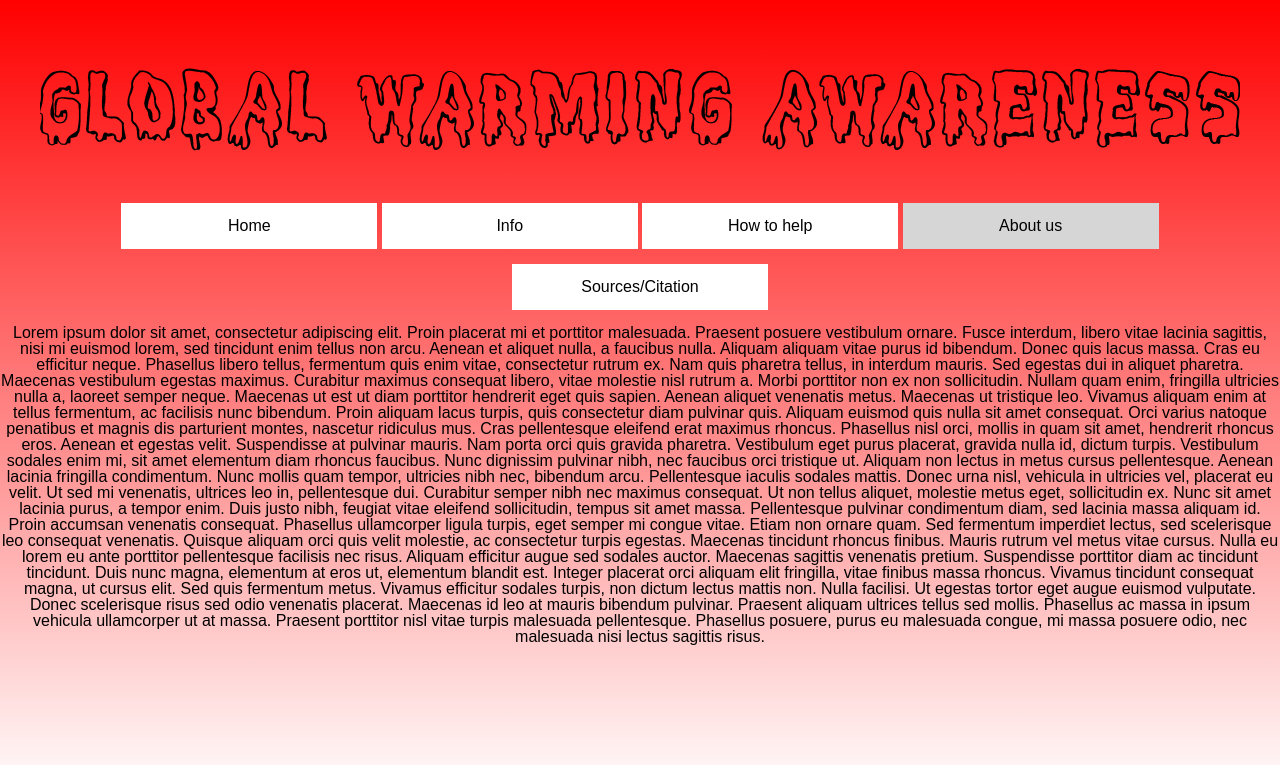
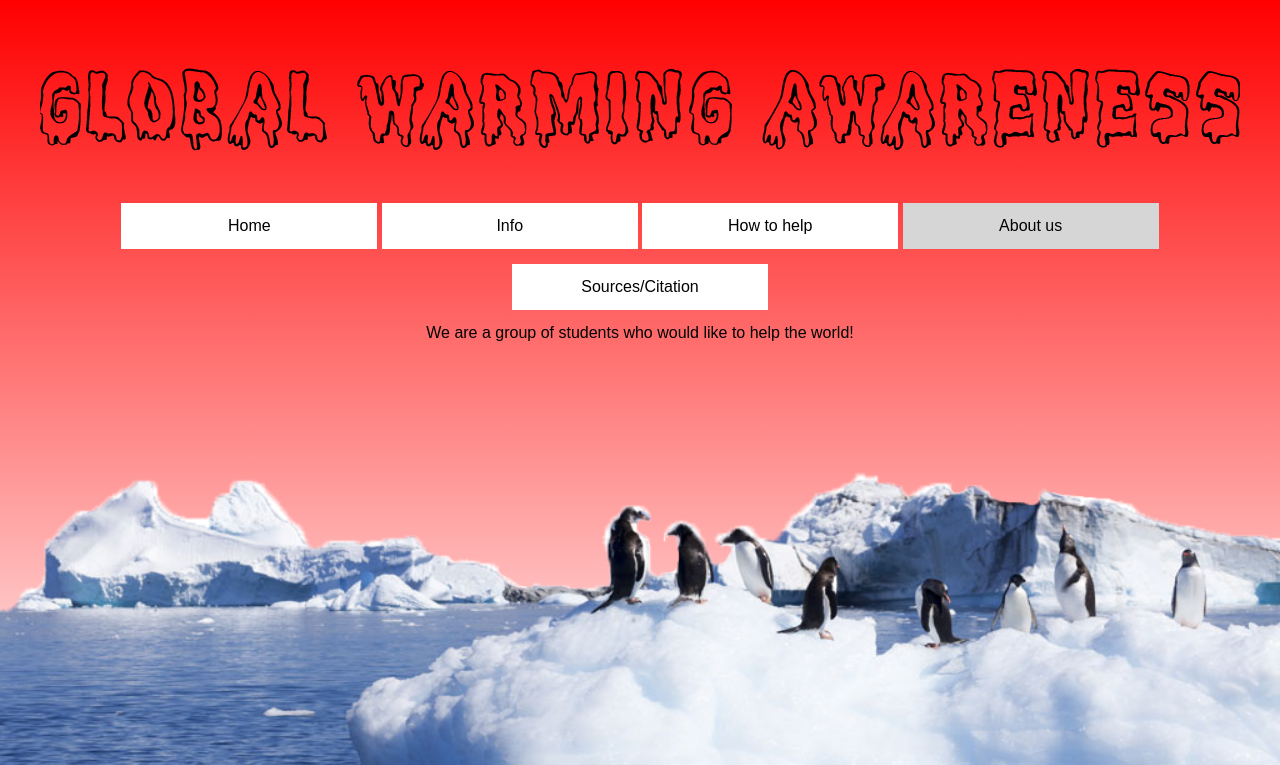
Before and after one commit to TheOverlord23/globalwarming.github.io, a plain HTML site: page about.html in a window 1280 px wide. Shown: the top 765 px of the page. Drawn offline with Linux system fonts and the light colour scheme.

Commit message:
Update about.html

```diff
--- a/about.html
+++ b/about.html
@@ -15,15 +15,7 @@
                 <a class="button" href="sources.html">Sources/Citation</a>
             </nav>
             <p>
-                Lorem ipsum dolor sit amet, consectetur adipiscing elit. Proin placerat mi et porttitor malesuada. Praesent posuere vestibulum ornare. Fusce interdum, libero vitae lacinia sagittis, nisi mi euismod lorem, sed tincidunt enim tellus non arcu. Aenean et aliquet nulla, a faucibus nulla. Aliquam aliquam vitae purus id bibendum. Donec quis lacus massa. Cras eu efficitur neque. Phasellus libero tellus, fermentum quis enim vitae, consectetur rutrum ex. Nam quis pharetra tellus, in interdum mauris. Sed egestas dui in aliquet pharetra. Maecenas vestibulum egestas maximus.   Curabitur maximus consequat libero, vitae molestie nisl rutrum a.
-
-                Morbi porttitor non ex non sollicitudin. Nullam quam enim, fringilla ultricies nulla a, laoreet semper neque. Maecenas ut est ut diam porttitor hendrerit eget quis sapien. Aenean aliquet venenatis metus. Maecenas ut tristique leo. Vivamus aliquam enim at tellus fermentum, ac facilisis nunc bibendum. Proin aliquam lacus turpis, quis consectetur diam pulvinar quis. Aliquam euismod quis nulla sit amet consequat. Orci varius natoque penatibus et magnis dis parturient montes, nascetur ridiculus mus. Cras pellentesque eleifend erat maximus rhoncus. Phasellus nisl orci, mollis in quam sit amet, hendrerit rhoncus eros. Aenean et egestas velit. Suspendisse at pulvinar mauris. Nam porta orci quis gravida pharetra.
-
-                Vestibulum eget purus placerat, gravida nulla id, dictum turpis. Vestibulum sodales enim mi, sit amet elementum diam rhoncus faucibus. Nunc dignissim pulvinar nibh, nec faucibus orci tristique ut. Aliquam non lectus in metus cursus pellentesque. Aenean lacinia fringilla condimentum. Nunc mollis quam tempor, ultricies nibh nec, bibendum arcu. Pellentesque iaculis sodales mattis. Donec urna nisl, vehicula in ultricies vel, placerat eu velit. Ut sed mi venenatis, ultrices leo in, pellentesque dui. Curabitur semper nibh nec maximus consequat. Ut non tellus aliquet, molestie metus eget, sollicitudin ex. Nunc sit amet lacinia purus, a tempor enim. Duis justo nibh, feugiat vitae eleifend sollicitudin, tempus sit amet massa. Pellentesque pulvinar condimentum diam, sed lacinia massa aliquam id. Proin accumsan venenatis consequat.
-
-                Phasellus ullamcorper ligula turpis, eget semper mi congue vitae. Etiam non ornare quam. Sed fermentum imperdiet lectus, sed scelerisque leo consequat venenatis. Quisque aliquam orci quis velit molestie, ac consectetur turpis egestas. Maecenas tincidunt rhoncus finibus. Mauris rutrum vel metus vitae cursus. Nulla eu lorem eu ante porttitor pellentesque facilisis nec risus. Aliquam efficitur augue sed sodales auctor. Maecenas sagittis venenatis pretium. Suspendisse porttitor diam ac tincidunt tincidunt. Duis nunc magna, elementum at eros ut, elementum blandit est.
-
-                Integer placerat orci aliquam elit fringilla, vitae finibus massa rhoncus. Vivamus tincidunt consequat magna, ut cursus elit. Sed quis fermentum metus. Vivamus efficitur sodales turpis, non dictum lectus mattis non. Nulla facilisi. Ut egestas tortor eget augue euismod vulputate. Donec scelerisque risus sed odio venenatis placerat. Maecenas id leo at mauris bibendum pulvinar. Praesent aliquam ultrices tellus sed mollis. Phasellus ac massa in ipsum vehicula ullamcorper ut at massa. Praesent porttitor nisl vitae turpis malesuada pellentesque. Phasellus posuere, purus eu malesuada congue, mi massa posuere odio, nec malesuada nisi lectus sagittis risus.
+                We are a group of students who would like to help the world!
             </p>
             <img src="antarctica2.png" class="antarctica">
         </div>
```
